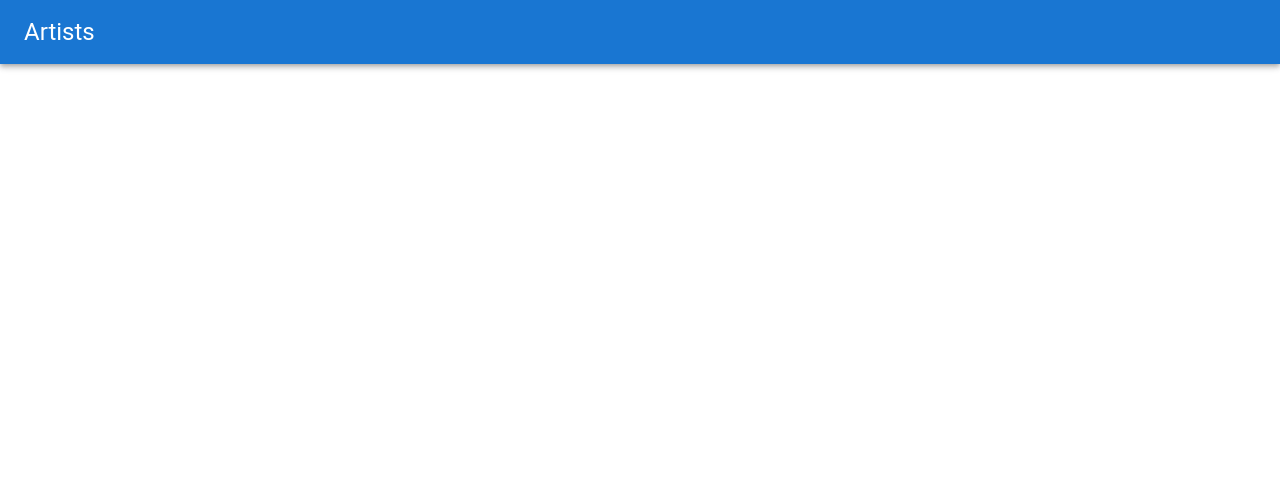
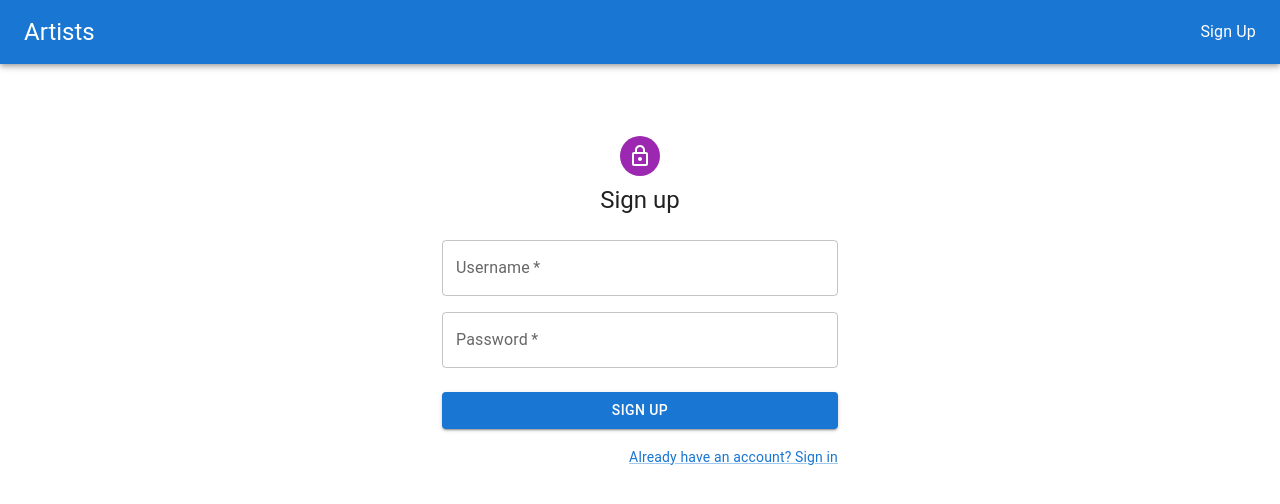
Before and after one commit to meerimkakitaeva/spotify, a React (Create React App) app in the folder front/: page /register in a window 1280 px wide. Before the commit this address had no page. Shown: the top 504 px of the page. Built offline with nearby package versions, Linux system fonts and the light colour scheme.

Commit message:
#hw-86 добавила регистрацию пользователя на фронте

```diff
--- a/front/src/App.tsx
+++ b/front/src/App.tsx
@@ -5,6 +5,7 @@
 import Artists from "./features/artists/Artists";
 import Albums from "./features/albums/Albums";
 import Tracks from "./features/tracks/Tracks";
+import Register from "./features/users/Register";
 
 const App = () => {
     return (
@@ -15,6 +16,7 @@
                 <Route path="/" element={<Artists/>}/>
                 <Route path="/albums/:artistId" element={<Albums/>}/>
                 <Route path="/tracks/:albumId" element={<Tracks/>}/>
+                <Route path="/register" element={<Register/>} />
             </Routes>
         </>
     );
--- a/front/src/app/store.ts
+++ b/front/src/app/store.ts
@@ -2,12 +2,14 @@
 import {albumsReducer} from "../features/albums/albumsSlice";
 import {artistsReducer} from "../features/artists/artistsSlice";
 import {tracksReducer} from "../features/tracks/tracksSlice";
+import {usersReducer} from "../features/users/usersSlice";
 
 export const store = configureStore({
   reducer: {
     tracks: tracksReducer,
     artists: artistsReducer,
     albums: albumsReducer,
+    users: usersReducer,
   },
 });
 
--- a/front/src/components/Toolbar/NavigationToolbar.tsx
+++ b/front/src/components/Toolbar/NavigationToolbar.tsx
@@ -1,5 +1,5 @@
 import React from 'react';
-import { AppBar, styled, Toolbar, Typography } from '@mui/material';
+import {AppBar, styled, Toolbar, Typography} from '@mui/material';
 import { Link as NavLink } from 'react-router-dom';
 
 const Link = styled(NavLink)({
@@ -17,6 +17,8 @@
                 <Typography variant="h5" component="div" sx={{flexGrow: 1}}>
                     <Link to="/">Artists</Link>
                 </Typography>
+
+                <Link to="/register">Sign Up</Link>
             </Toolbar>
         </AppBar>
     );
--- /dev/null
+++ b/front/src/features/users/Register.tsx
@@ -0,0 +1,115 @@
+import React, {useState} from 'react';
+import {RegisterMutation} from "../../types";
+import {Link as RouterLink, useNavigate} from 'react-router-dom';
+import {Avatar, Box, Button, Container, Grid, Link, TextField, Typography} from "@mui/material";
+import LockOutlinedIcon from '@mui/icons-material/LockOutlined';
+import {useAppDispatch, useAppSelector} from "../../app/hooks";
+import {selectRegisterError} from "./usersSlice";
+import {register} from "./usersThunk";
+
+const Register = () => {
+    const dispatch = useAppDispatch();
+    const error = useAppSelector(selectRegisterError);
+    const navigate = useNavigate();
+
+    const [state, setState] = useState<RegisterMutation>({
+        username: '',
+        password: '',
+    });
+
+    const inputChangeHandler = (event: React.ChangeEvent<HTMLInputElement>) => {
+        const {name, value} = event.target;
+
+        setState(prevState => ({
+            ...prevState,
+            [name]: value,
+        }));
+    };
+
+    const submitFormHandler = async (e: React.FormEvent) => {
+        e.preventDefault();
+
+        try {
+            await dispatch(register(state)).unwrap();
+            navigate('/');
+        } catch (e) {
+
+        }
+    };
+
+    const getFieldError = (name: string) => {
+        try {
+            return error?.errors[name].message;
+        } catch {
+            return undefined;
+        }
+    };
+
+    return (
+        <Container component="main" maxWidth="xs">
+            <Box
+                sx={{
+                    marginTop: 8,
+                    display: 'flex',
+                    flexDirection: 'column',
+                    alignItems: 'center',
+                }}
+            >
+                <Avatar sx={{m: 1, bgcolor: 'secondary.main'}}>
+                    <LockOutlinedIcon/>
+                </Avatar>
+                <Typography component="h1" variant="h5">
+                    Sign up
+                </Typography>
+                <Box component="form" noValidate onSubmit={submitFormHandler} sx={{mt: 3}}>
+                    <Grid container spacing={2}>
+                        <Grid item xs={12}>
+                            <TextField
+                                required
+                                label="Username"
+                                name="username"
+                                autoComplete="new-username"
+                                value={state.username}
+                                onChange={inputChangeHandler}
+                                sx={{ width: '100%' }}
+                                error={!!getFieldError('username')}
+                                helperText={getFieldError('username')}
+                            />
+                        </Grid>
+                        <Grid item xs={12}>
+                            <TextField
+                                required
+                                name="password"
+                                label="Password"
+                                type="password"
+                                autoComplete="new-password"
+                                value={state.password}
+                                onChange={inputChangeHandler}
+                                sx={{ width: '100%' }}
+                                error={!!getFieldError('password')}
+                                helperText={getFieldError('password')}
+                            />
+                        </Grid>
+                    </Grid>
+                    <Button
+                        type="submit"
+                        fullWidth
+                        variant="contained"
+                        sx={{mt: 3, mb: 2}}
+                    >
+                        Sign Up
+                    </Button>
+                    <Grid container justifyContent="flex-end">
+                        <Grid item>
+                            <Link component={RouterLink} to="/login" variant="body2">
+                                Already have an account? Sign in
+                            </Link>
+                        </Grid>
+                    </Grid>
+                </Box>
+            </Box>
+        </Container>
+    );
+};
+
+export default Register;
--- /dev/null
+++ b/front/src/features/users/usersSlice.ts
@@ -0,0 +1,43 @@
+import {IUser, ValidationError} from "../../types";
+import {createSlice} from "@reduxjs/toolkit";
+import {RootState} from "../../app/store";
+import {register} from "./usersThunk";
+
+interface UserState {
+    user: IUser | null,
+    registerLoading: boolean,
+    registerError: ValidationError | null,
+}
+
+const initialState: UserState = {
+    user: null,
+    registerLoading: false,
+    registerError: null,
+};
+
+export const usersSlice = createSlice({
+    name: 'users',
+    initialState,
+    reducers: {},
+    extraReducers: (builder) => {
+        builder.addCase(register.pending, (state) => {
+            state.registerLoading = true;
+            state.registerError = null;
+        });
+
+        builder.addCase(register.fulfilled, (state, {payload: userResponse}) => {
+            state.registerLoading = false;
+            state.user = userResponse.user;
+        });
+
+        builder.addCase(register.rejected, (state, {payload: error}) => {
+            state.registerLoading = false;
+            state.registerError = error || null;
+        });
+    },
+});
+
+export const usersReducer = usersSlice.reducer;
+export const selectUser = (state: RootState) => state.users.user;
+export const selectRegisterLoading = (state: RootState) => state.users.registerLoading;
+export const selectRegisterError = (state: RootState) => state.users.registerError;
--- /dev/null
+++ b/front/src/features/users/usersThunk.ts
@@ -0,0 +1,20 @@
+import {createAsyncThunk} from "@reduxjs/toolkit";
+import {RegisterMutation, RegisterResponse, ValidationError} from "../../types";
+import axiosApi from "../../axiosApi";
+import {isAxiosError} from "axios";
+
+export const register = createAsyncThunk<RegisterResponse, RegisterMutation, { rejectValue: ValidationError }>(
+    'users/register',
+    async (registerMutation: RegisterMutation, {rejectWithValue}) => {
+        try {
+            const response = await axiosApi.post<RegisterResponse>('/users', registerMutation);
+            return response.data;
+        } catch (e) {
+            if (isAxiosError(e) && e.response && e.response.status === 400) {
+                return rejectWithValue(e.response.data);
+            }
+
+            throw e;
+        }
+    }
+);
```
Also changed, not shown: front/src/types.d.ts (+28 -0 lines).
